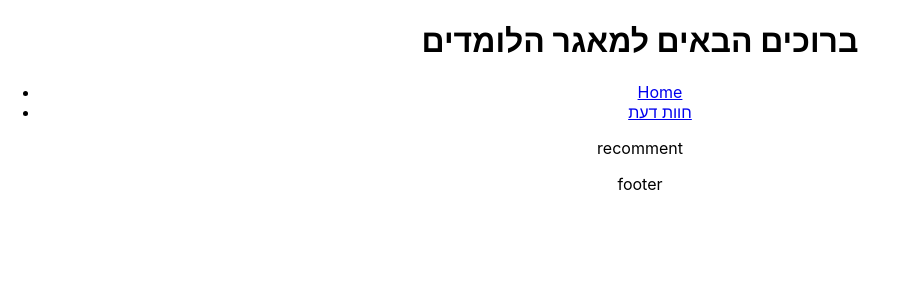
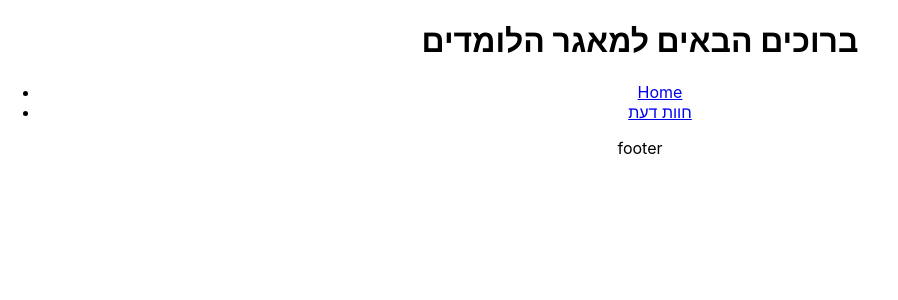
Before and after one commit to tzivia-rot/Lomdim, a React (Create React App) app: page /recomment in a window 1280 px wide. Shown: the top 300 px of the page, without its empty margins (0-898 px from the left). Built offline with nearby package versions, Linux system fonts and the light colour scheme.

Commit message:
Organize folders

```diff
--- a/src/App.js
+++ b/src/App.js
@@ -1,6 +1,6 @@
 import "./App.css";
-import Header from "./header";
-import Footer from "./footer";
+import Header from "./components/header/header";
+import Footer from "./components/footer/footer";
 import Body from "./components/body/body";
 
 function App() {
--- a/src/components/body/body.js
+++ b/src/components/body/body.js
@@ -1,13 +1,12 @@
 import { Route, Routes } from "react-router-dom";
 import Home from "../home/home";
-import Recomment from "../recomment/recomment";
 
 export default function Body() {
   return (
     <>
       <Routes>
         <Route path="/" element={<Home />} />
-        <Route path="/recomment" element={<Recomment />} />
+        {/* <Route path="/recomment" element={<Recomment />} /> */}
         {/* <Route index element={<Register />} /> */}
         {/* <Route path="loginOut" element={<LoginOut />} />
           <Route path="login" element={<Login />} /> */}
--- a/src/components/recomment/recomment.js
+++ /dev/null
@@ -1,3 +0,0 @@
-export default function Recomment() {
-  return <>recomment</>;
-}
```
Also changed, not shown: src/components/footer/footer.css (added), src/components/footer/footer.js (renamed from src/footer.js), src/components/header/header.css (renamed from src/componentsCSS/heder.css), src/components/header/header.js (renamed from src/header.js), src/components/home/home.css (added), src/components/login/login.css (renamed from src/componentsCSS/login.css), src/components/login/login.js (renamed from src/login.js).
